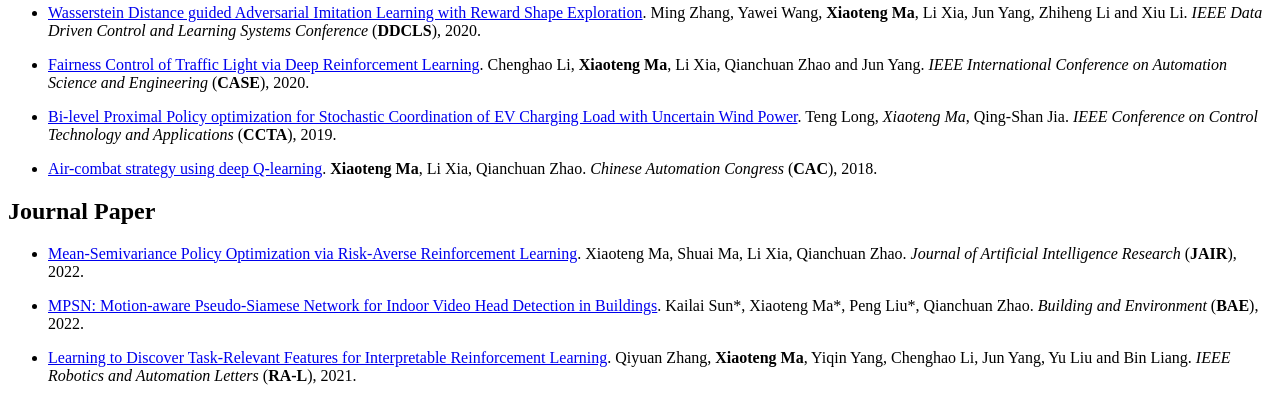
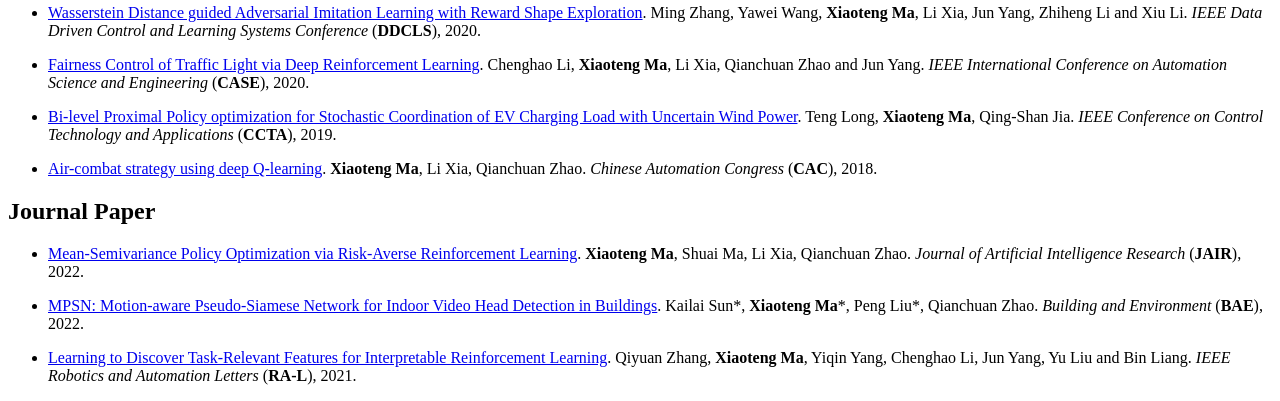
Before and after one commit to xtma/xtma.github.io, a Jekyll site: the page built from _pages/includes/pub.md, in a window 1280 px wide. Shown: the part 1042-1443 px from the top of the page. Built offline with Jekyll 4.4.1, drawn with Linux system fonts in a browser that asks for light colours; our own code applies the rules of GitHub Pages for plain Markdown files.

Commit message:
Update publications.

```diff
--- a/_pages/includes/pub.md
+++ b/_pages/includes/pub.md
@@ -25,14 +25,14 @@ Processing Systems* (**NeurIPS**), 2021. <span style="color:red">(Spotlight)</sp
 
 - [Fairness Control of Traffic Light via Deep Reinforcement Learning](https://ieeexplore.ieee.org/abstract/document/9216899). Chenghao Li, **Xiaoteng Ma**, Li Xia, Qianchuan Zhao and Jun Yang. *IEEE International Conference on Automation Science and Engineering* (**CASE**), 2020.
 
-- [Bi-level Proximal Policy optimization for Stochastic Coordination of EV Charging Load with Uncertain Wind Power](https://ieeexplore.ieee.org/abstract/document/8920632). Teng Long, *Xiaoteng Ma*, Qing-Shan Jia. *IEEE Conference on Control Technology and Applications* (**CCTA**), 2019.
+- [Bi-level Proximal Policy optimization for Stochastic Coordination of EV Charging Load with Uncertain Wind Power](https://ieeexplore.ieee.org/abstract/document/8920632). Teng Long, **Xiaoteng Ma**, Qing-Shan Jia. *IEEE Conference on Control Technology and Applications* (**CCTA**), 2019.
 
 - [Air-combat strategy using deep Q-learning](https://ieeexplore.ieee.org/document/8623434). **Xiaoteng Ma**, Li Xia, Qianchuan Zhao. *Chinese Automation Congress* (**CAC**), 2018.
 
 ## Journal Paper
-- [Mean-Semivariance Policy Optimization via Risk-Averse Reinforcement Learning](https://arxiv.org/abs/2206.07376). Xiaoteng Ma, Shuai Ma, Li Xia, Qianchuan Zhao. *Journal of Artificial Intelligence Research* (**JAIR**), 2022.
+- [Mean-Semivariance Policy Optimization via Risk-Averse Reinforcement Learning](https://arxiv.org/abs/2206.07376). **Xiaoteng Ma**, Shuai Ma, Li Xia, Qianchuan Zhao. *Journal of Artificial Intelligence Research* (**JAIR**), 2022.
 
-- [MPSN: Motion-aware Pseudo-Siamese Network for Indoor Video Head Detection in Buildings](https://arxiv.org/abs/2110.03302). Kailai Sun\*, Xiaoteng Ma\*, Peng Liu\*, Qianchuan Zhao. *Building and Environment* (**BAE**), 2022.
+- [MPSN: Motion-aware Pseudo-Siamese Network for Indoor Video Head Detection in Buildings](https://arxiv.org/abs/2110.03302). Kailai Sun\*, **Xiaoteng Ma**\*, Peng Liu\*, Qianchuan Zhao. *Building and Environment* (**BAE**), 2022.
 
 - [Learning to Discover Task-Relevant Features for Interpretable Reinforcement Learning](https://ieeexplore.ieee.org/abstract/document/9463791). Qiyuan Zhang, **Xiaoteng Ma**, Yiqin Yang, Chenghao Li, Jun Yang, Yu Liu and Bin Liang. *IEEE Robotics and Automation Letters* (**RA-L**), 2021.
 
```
